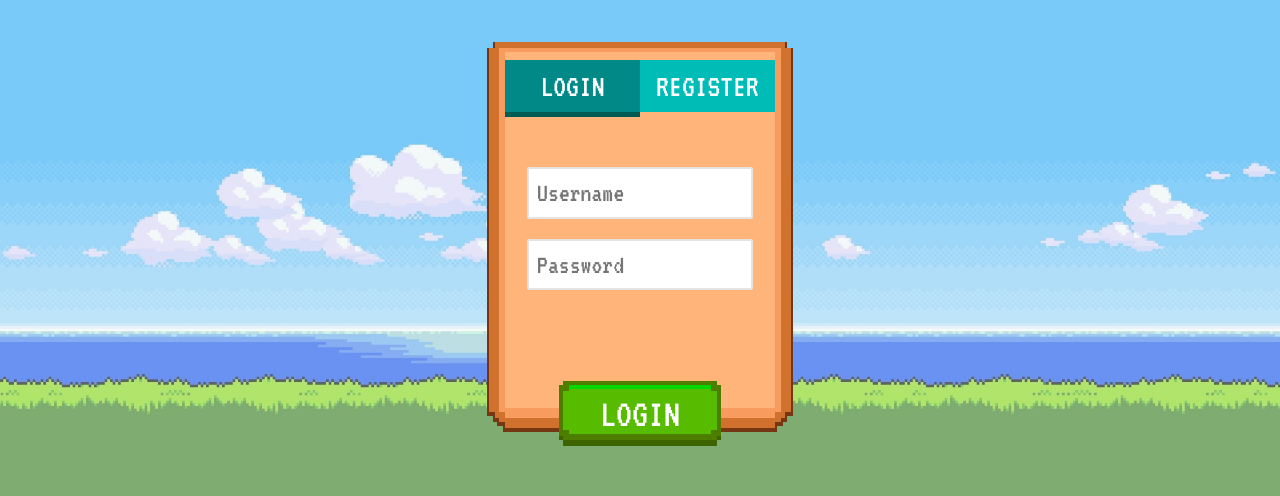
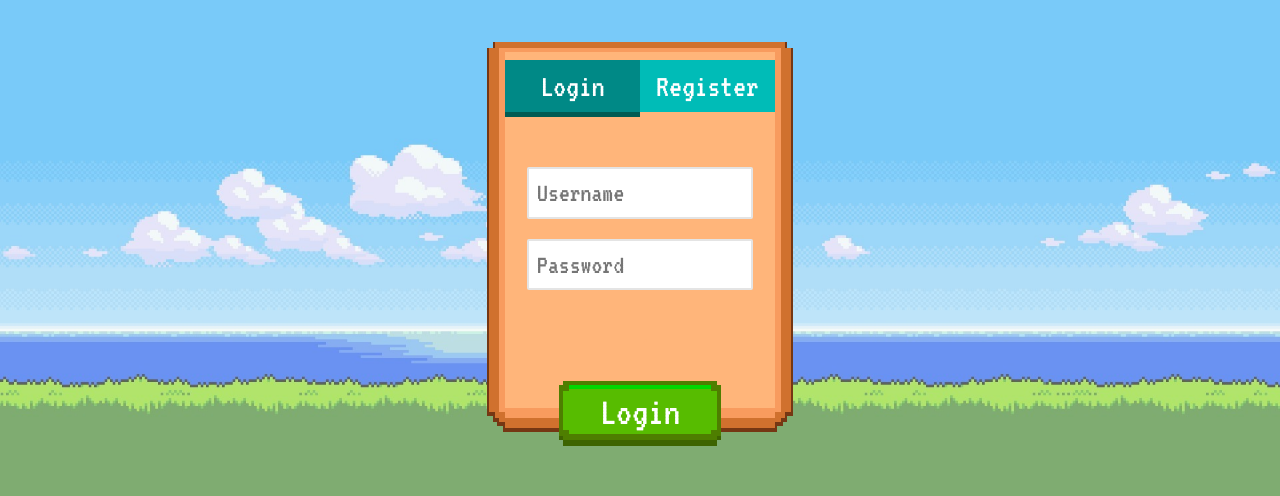
Before and after one commit to MHSCodeGithub/portable-octopus, a website: page front-end/login.html in a window 1280 px wide. Shown: the part 234-730 px from the top of the page. Drawn offline with nearby package versions, Linux system fonts and the light colour scheme.

Commit message:
Padding and case change of login/register buttons

```diff
--- a/front-end/css/login.css
+++ b/front-end/css/login.css
@@ -98,6 +98,7 @@ input[type=submit] {
   border: none;
   align-self: center;
   font-size: 2.5em;
+  padding-bottom: 20px;
 }
 
 input[type=submit]:hover {
--- a/front-end/login.html
+++ b/front-end/login.html
@@ -13,8 +13,8 @@
     <div id="tabs">
 
       <ul>
-        <li><a href="#login">LOGIN</a></li>
-        <li><a href="#register">REGISTER</a></li>
+        <li><a href="#login">Login</a></li>
+        <li><a href="#register">Register</a></li>
       </ul>
 
       <div id="login">
@@ -24,7 +24,7 @@
           <input type="password" id="password" name="password" placeholder="Password">
           <div class="input">.</div>
           <p id="errLog" style="display: none;">Incorrect Login Details!</p>
-          <input type="submit" value="LOGIN">
+          <input type="submit" value="Login">
         </form>
       </div>
 
@@ -35,7 +35,7 @@
           <input type="password" id="password" name="password" placeholder="Password">
           <input type="text" id="kingdom" name="kingdom" placeholder="Kingdom Name">
           <p id="errReg" style="display: none;">Username Taken!</p>
-          <input type="submit" value="REGISTER">
+          <input type="submit" value="Register">
         </form>
       </div>
     </div>
```
